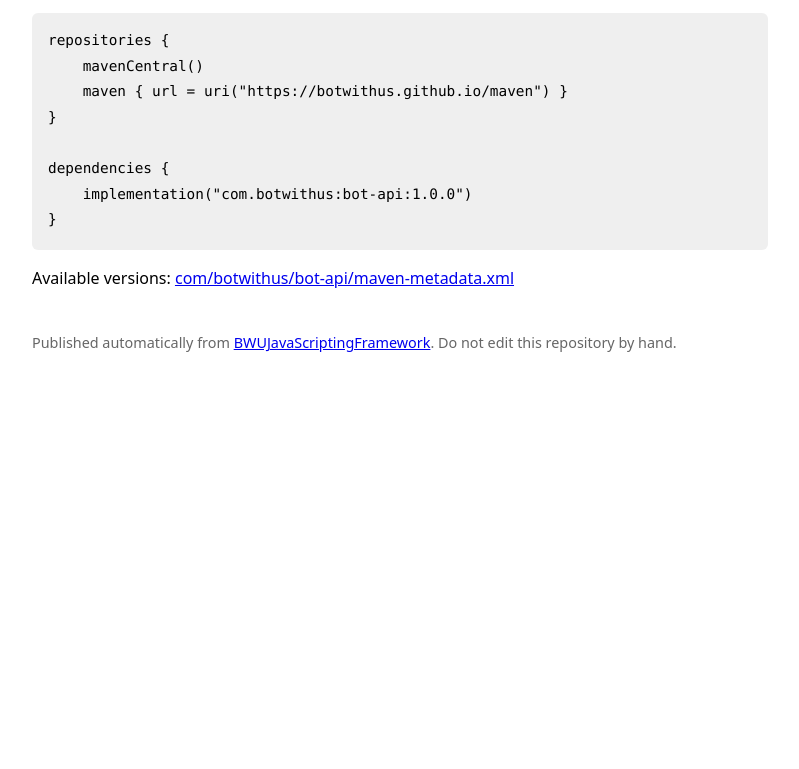
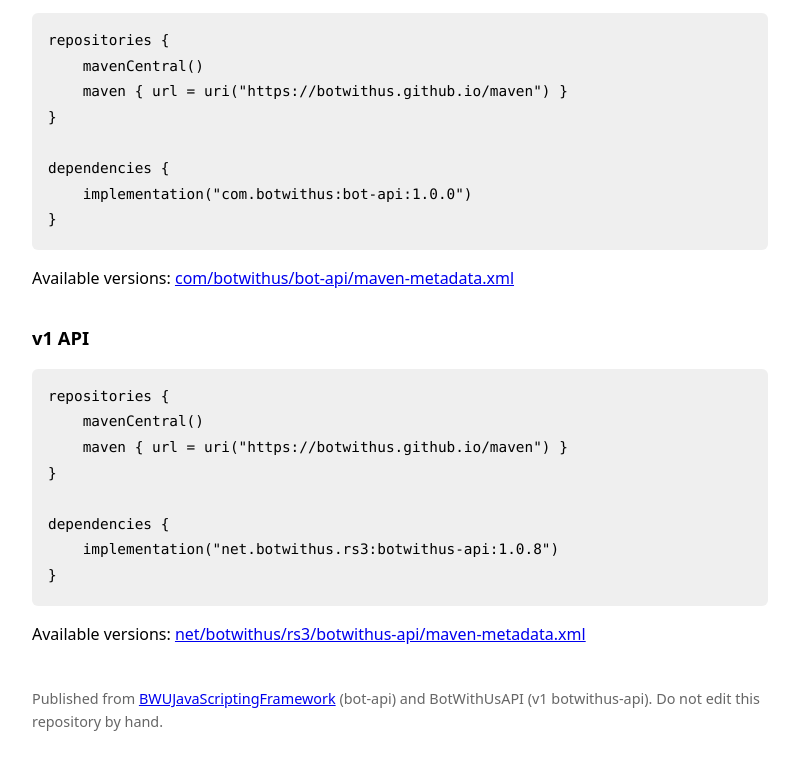
Before and after one commit to BotWithUs/maven, a plain HTML site: page index.html in a window 1280 px wide. Shown: the part 119-888 px from the top of the page, without its empty margins (240-1039 px from the left). Before the commit the page ends 800 px from the top, so only its background shows below. Drawn offline with Linux system fonts and the light colour scheme.

Commit message:
Document the v1 botwithus-api in README and index
Co-Authored-By: Claude Opus 5.5 <noreply@anthropic.com>

```diff
--- a/index.html
+++ b/index.html
@@ -7,6 +7,7 @@
   body { max-width: 46rem; margin: 3rem auto; padding: 0 1.25rem;
          font: 16px/1.6 system-ui, -apple-system, "Segoe UI", sans-serif; }
   h1 { font-size: 1.5rem; margin-bottom: .25rem; }
+  h2 { font-size: 1.15rem; margin-top: 2rem; }
   p.lede { color: #666; margin-top: 0; }
   pre { background: rgba(127,127,127,.12); padding: 1rem; border-radius: 6px;
         overflow-x: auto; }
@@ -29,8 +30,25 @@ dependencies {
 <p>Available versions:
 <a href="com/botwithus/bot-api/maven-metadata.xml">com/botwithus/bot-api/maven-metadata.xml</a></p>
 
+<h2>v1 API</h2>
+
+<pre><code>repositories {
+    mavenCentral()
+    maven { url = uri("https://botwithus.github.io/maven") }
+}
+
+dependencies {
+    implementation("net.botwithus.rs3:botwithus-api:1.0.8")
+}</code></pre>
+
+<p>Available versions:
+<a href="net/botwithus/rs3/botwithus-api/maven-metadata.xml">net/botwithus/rs3/botwithus-api/maven-metadata.xml</a></p>
+
 <footer>
-  Published automatically from
-  <a href="https://github.com/BotWithUs/BWUJavaScriptingFramework">BWUJavaScriptingFramework</a>.
+  Published from
+  <a href="https://github.com/BotWithUs/BWUJavaScriptingFramework">BWUJavaScriptingFramework</a>
+  (bot-api) and
+  BotWithUsAPI
+  (v1 botwithus-api).
   Do not edit this repository by hand.
 </footer>
```
Also changed, not shown: 1 other file.
